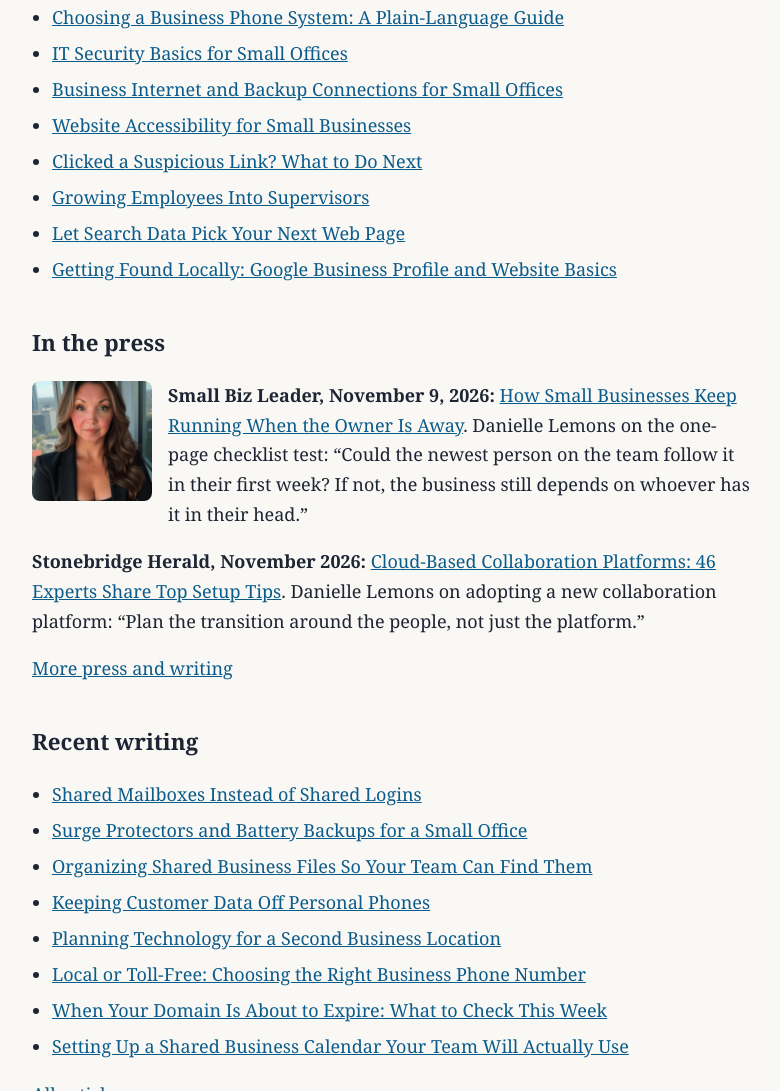
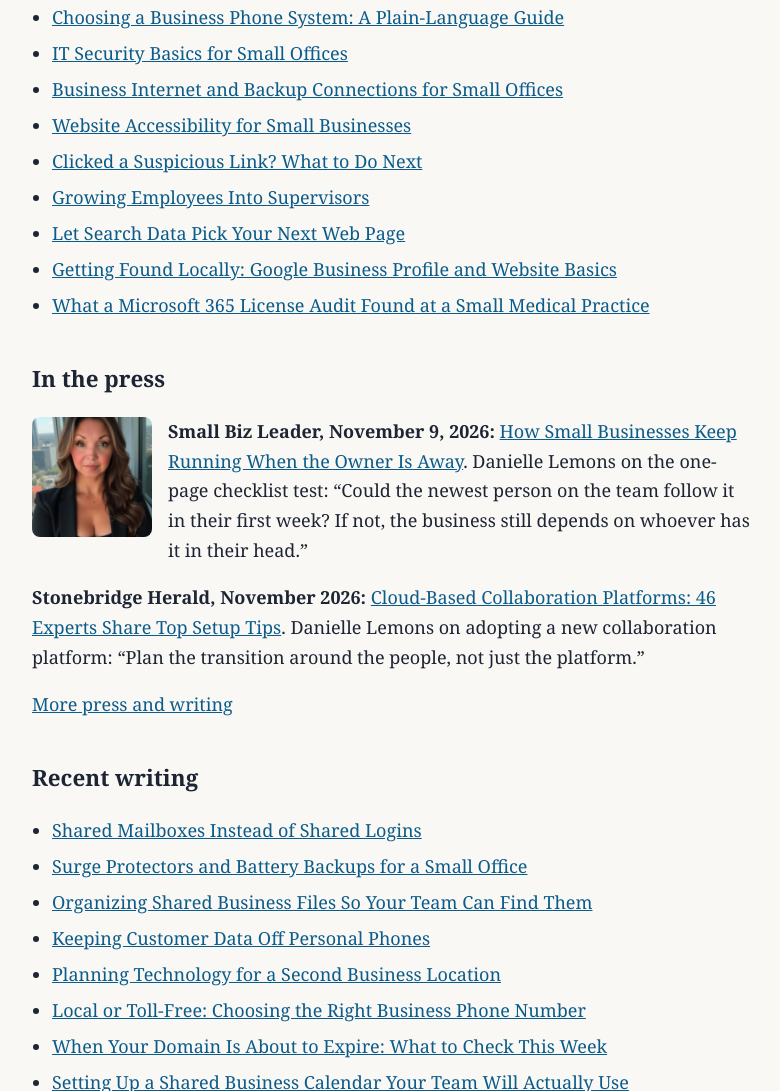
Before and after one commit to danielle-lemons/danielle-lemons.github.io, a plain HTML site: page index.html in a window 1280 px wide. Shown: the part 1581-2672 px from the top of the page, without its empty margins (248-1028 px from the left). Drawn offline with Linux system fonts and the light colour scheme.

Commit message:
Link Microsoft 365 license audit guide from homepage
Co-Authored-By: Claude Opus 5.5 <noreply@anthropic.com>

```diff
--- a/index.html
+++ b/index.html
@@ -131,6 +131,7 @@
       <li><a href="guide-growing-employees-into-supervisors.html">Growing Employees Into Supervisors</a></li>
       <li><a href="guide-let-search-data-pick-your-next-page.html">Let Search Data Pick Your Next Web Page</a></li>
       <li><a href="guide-local-seo-basics.html">Getting Found Locally: Google Business Profile and Website Basics</a></li>
+      <li><a href="guide-microsoft-365-license-audit.html">What a Microsoft 365 License Audit Found at a Small Medical Practice</a></li>
 </ul>
 <h2>In the press</h2>
 <p><img src="img/danielle-lemons-headshot.jpg" alt="Danielle Lemons, Vice President of Operations at DirecTech Connect, headshot" width="120" height="120" style="float:left;margin:0 16px 8px 0;border-radius:8px"><strong>Small Biz Leader, November 9, 2026:</strong> <a href="https://smallbizleader.com/qa/how-small-businesses-keep-running-when-the-owner-is-away/">How Small Businesses Keep Running When the Owner Is Away</a>. Danielle Lemons on the one-page checklist test: &ldquo;Could the newest person on the team follow it in their first week? If not, the business still depends on whoever has it in their head.&rdquo;</p>
```
